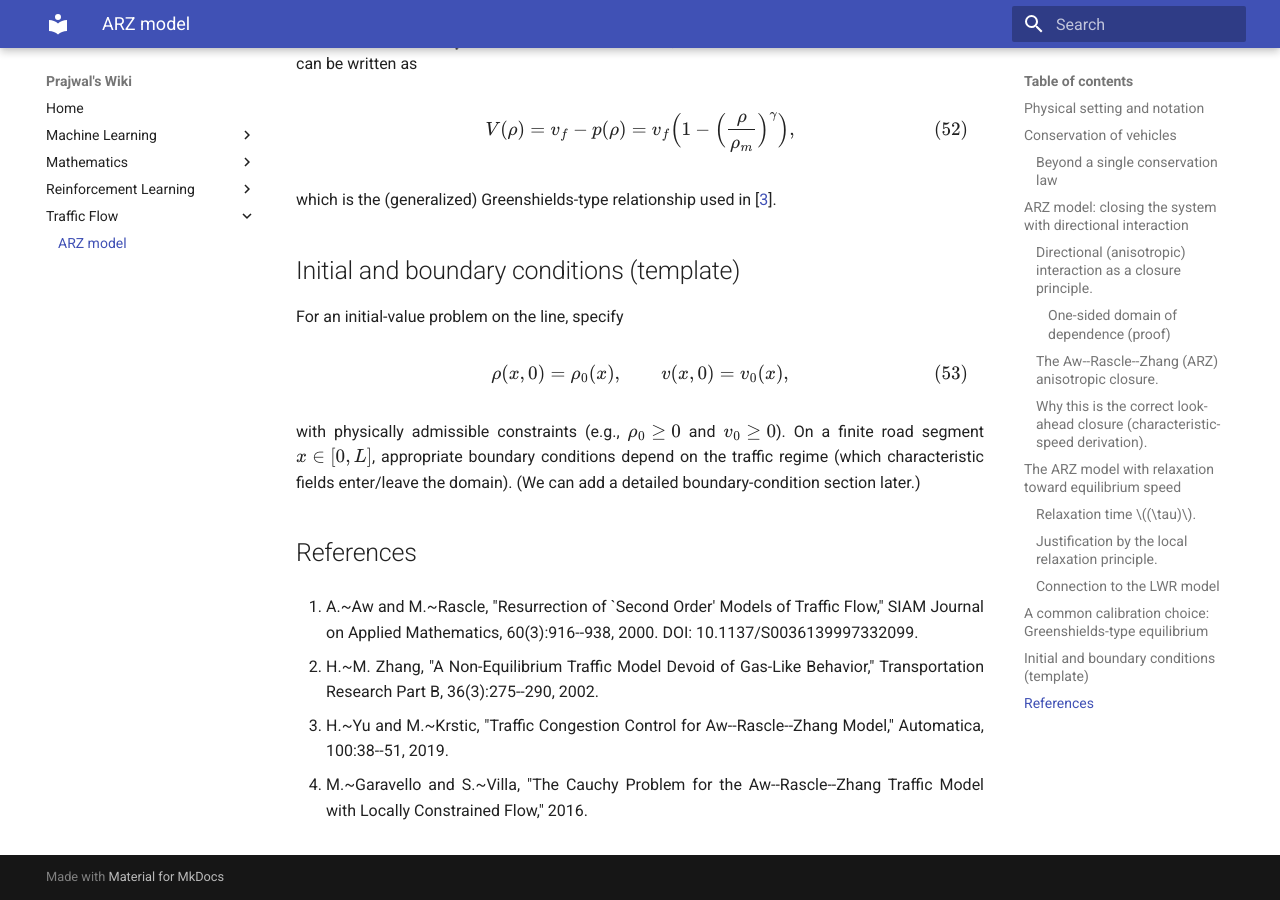
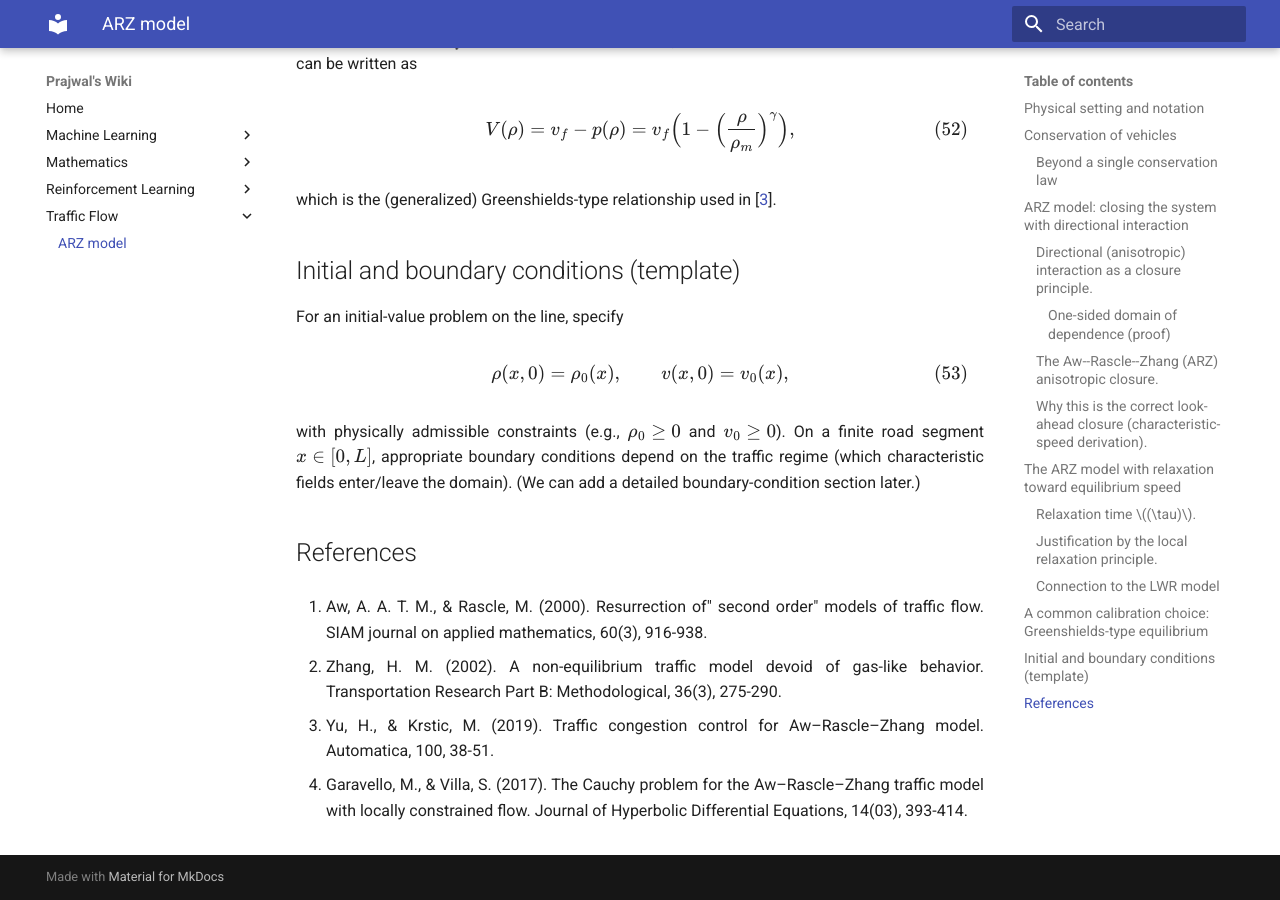
Before and after one commit to pj1911/my-wiki, an MkDocs documentation site: the page built from docs/Aw–Rascle–Zhang model.md, in a window 1280 px wide and 900 px high, scrolled down 11393 px. Built offline with MkDocs 1.6.1 and Material for MkDocs 9.7.7, drawn with Linux system fonts in a browser that asks for light colours.

Commit message:
Update Aw–Rascle–Zhang model.md

```diff
--- a/docs/Aw–Rascle–Zhang model.md
+++ b/docs/Aw–Rascle–Zhang model.md
@@ -545,10 +545,10 @@ On a finite road segment \(x\in[0,L]\), appropriate boundary conditions depend o
 
 ## References
 
-1. <a id="ref-1"></a>A.~Aw and M.~Rascle, "Resurrection of `Second Order' Models of Traffic Flow,"  SIAM Journal on Applied Mathematics, 60(3):916--938, 2000. DOI: 10.1137/S0036139997332099.
+1. <a id="ref-1"></a> Aw, A. A. T. M., & Rascle, M. (2000). Resurrection of" second order" models of traffic flow. SIAM journal on applied mathematics, 60(3), 916-938.
 
-3. <a id="ref-2"></a>H.~M. Zhang, "A Non-Equilibrium Traffic Model Devoid of Gas-Like Behavior," Transportation Research Part B, 36(3):275--290, 2002.
+3. <a id="ref-2"></a> Zhang, H. M. (2002). A non-equilibrium traffic model devoid of gas-like behavior. Transportation Research Part B: Methodological, 36(3), 275-290.
 
-4. <a id="ref-3"></a>H.~Yu and M.~Krstic, "Traffic Congestion Control for Aw--Rascle--Zhang Model," Automatica, 100:38--51, 2019.
+4. <a id="ref-3"></a> Yu, H., & Krstic, M. (2019). Traffic congestion control for Aw–Rascle–Zhang model. Automatica, 100, 38-51.
 
-6. <a id="ref-4"></a>M.~Garavello and S.~Villa, "The Cauchy Problem for the Aw--Rascle--Zhang Traffic Model with Locally Constrained Flow," 2016.
+6. <a id="ref-4"></a> Garavello, M., & Villa, S. (2017). The Cauchy problem for the Aw–Rascle–Zhang traffic model with locally constrained flow. Journal of Hyperbolic Differential Equations, 14(03), 393-414.
```
